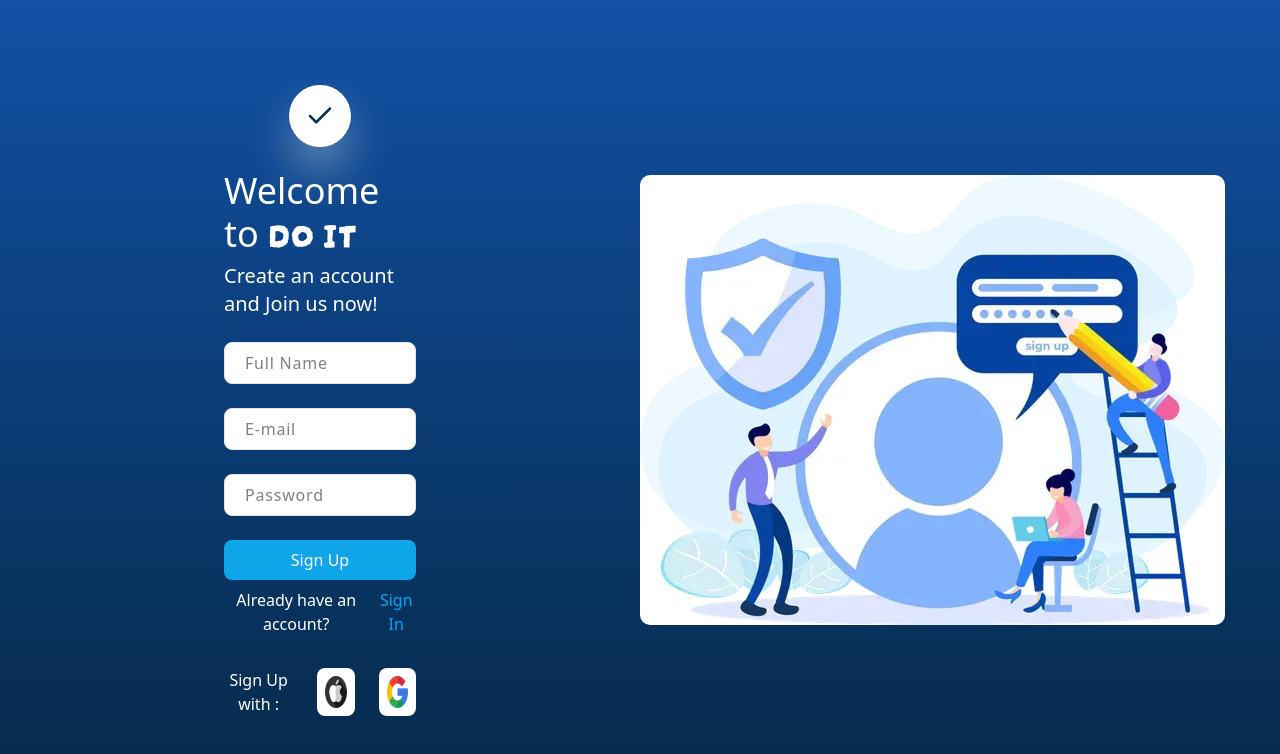
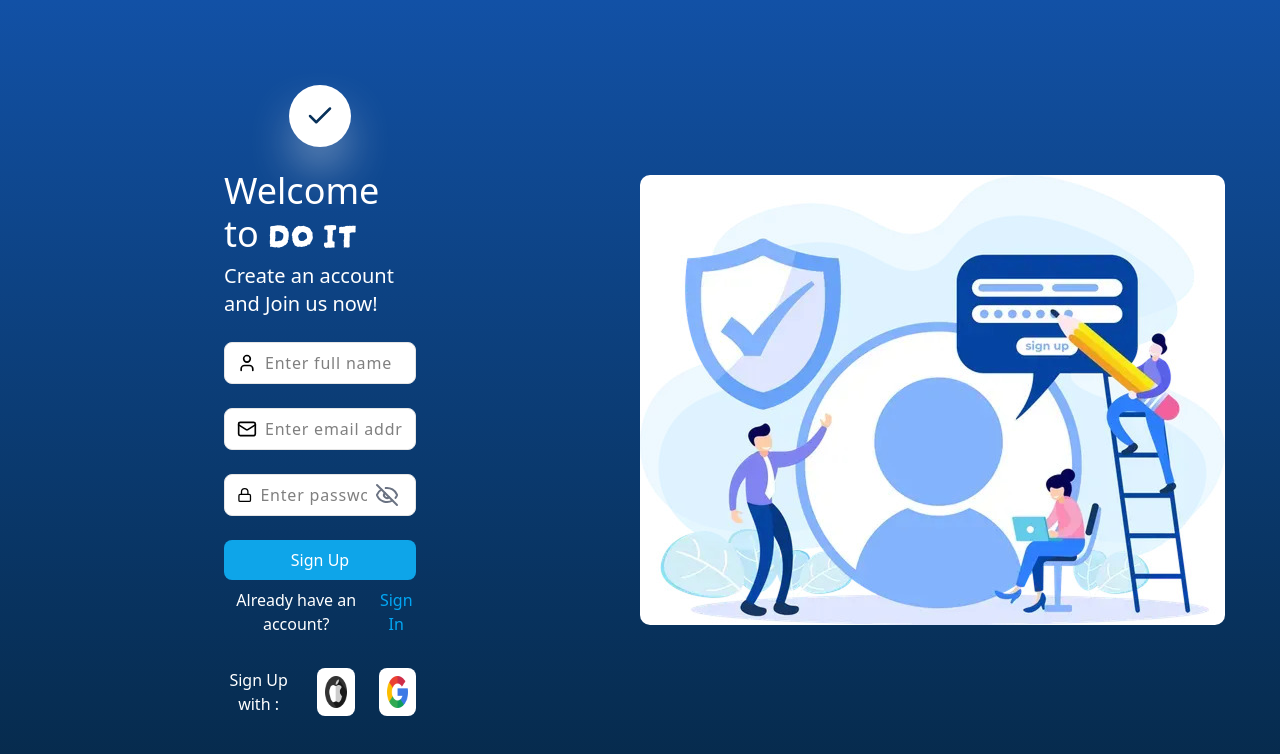
Before and after one commit to sagarpatra99/Full-Stack-Todo-App, a React (Vite) app in the folder Frontend/: page /signup in a window 1280 px wide. Shown: the top 754 px of the page. Built offline with nearby package versions, Linux system fonts and the light colour scheme.

Commit message:
used InputField Component

```diff
--- a/Frontend/src/components/common/InputField.jsx
+++ b/Frontend/src/components/common/InputField.jsx
@@ -2,39 +2,36 @@ import { Eye, EyeOff } from "lucide-react";
 import { useState } from "react";
 
 export default function InputField({
-  legend,
+  icon,
   type = "text",
-  name,
   placeholder,
   onChange,
   eyeIcon = false,
 }) {
+  const Icon = icon;
   const [showPass, setShowPass] = useState(false);
   const inputType = eyeIcon && type === "password" && showPass ? "text" : type;
-  const inputPlaceholder = showPass ? "Show password" : placeholder
+  const inputPlaceholder = showPass ? "Show password" : placeholder;
   return (
     <>
-      <fieldset className="border-2 border-gray-300 pl-4 w-full rounded-lg flex pr-4">
-        <legend className="px-2 text-[#6C25FF] font-semibold required">
-          {legend}
-        </legend>
+      <div className="flex items-center border rounded-md bg-white px-3 py-2 space-x-2">
+        <Icon className="text-black" />
         <input
           type={inputType}
-          name={name}
           placeholder={inputPlaceholder}
-          className="outline-none mb-2 w-full pl-1"
+          className="outline-none text-black tracking-wider w-full"
           onChange={onChange}
         />
         {eyeIcon && (
-          <div onClick={() => setShowPass(!showPass)}>
+          <div onClick={() => setShowPass(!showPass)} className="mr-1">
             {showPass ? (
               <Eye className="text-gray-500 cursor-pointer" />
             ) : (
-              <EyeOff className="text-gray-500 cursor-pointer ml-2" />
+              <EyeOff className="text-gray-500 cursor-pointer" />
             )}
           </div>
         )}
-      </fieldset>
+      </div>
     </>
   );
 }
--- a/Frontend/src/components/pages/Login.jsx
+++ b/Frontend/src/components/pages/Login.jsx
@@ -7,6 +7,7 @@ import { Button } from "../common/Button";
 import { useState } from "react";
 import { auth_api } from "@/api/auth.api";
 import { toast } from "react-toastify";
+import InputField from "../common/InputField";
 
 export const Login = () => {
   const [email, setEmail] = useState("");
@@ -16,17 +17,14 @@ export const Login = () => {
 
   const handleSubmit = async () => {
     try {
-      setLoading(true)
+      setLoading(true);
       const response = await auth_api.post("/login", {
         email,
         password,
       });
-      // console.log(response.data);
       toast.success(response.data.message);
-
       navigate("/home");
     } catch (error) {
-      // console.log(error.response?.data?.message);
       toast.error(error.response?.data?.message || "Something went wrong");
     } finally {
       setLoading(false);
@@ -46,25 +44,20 @@ export const Login = () => {
             Have an other productive day !
           </p>
         </div>
-        <div className="flex items-center border rounded-md bg-white px-3 py-2 space-x-2">
-          <Mail className="text-black" />
-          <input
+        <InputField
+          icon={Mail}
           type="email"
-            placeholder="E-mail"
-            className="outline-none text-black tracking-wider"
+          placeholder={"Email address"}
           onChange={(e) => setEmail(e.target.value)}
         />
-        </div>
         <div>
-          <div className="flex items-center border rounded-md bg-white px-3 py-2 space-x-2">
-            <Lock className="text-black" />
-            <input
+          <InputField
+            icon={Lock}
             type="password"
-              placeholder="Password"
-              className="outline-none text-black tracking-wider"
+            placeholder={"Password"}
+            eyeIcon
             onChange={(e) => setPassword(e.target.value)}
           />
-          </div>
           <Button
             to="/signup"
             text={"Forgot Password?"}
@@ -74,12 +67,12 @@ export const Login = () => {
         </div>
         <Button
           onClick={handleSubmit}
-          text={`${loading ? "Signing" : "Sign In"}`}
+          text={`${loading ? "Signing In" : "Sign In"}`}
         />
-        <p className="flex items-center justify-center gap-2">
-          Don’t have an account?
+        <div className="flex items-center justify-center gap-2">
+          <span>Don’t have an account?</span>
           <Button to="/signup" text={"Sign Up"} variant="ghost" />
-        </p>
+        </div>
         <div className="flex items-center gap-6">
           <p>Sign In with :</p>
           <Link to="/" className="bg-white p-2 rounded-md">
--- a/Frontend/src/components/pages/SignUp.jsx
+++ b/Frontend/src/components/pages/SignUp.jsx
@@ -7,27 +7,29 @@ import { Button } from "../common/Button";
 import { useState } from "react";
 import { auth_api } from "@/api/auth.api";
 import { toast } from "react-toastify";
+import InputField from "../common/InputField";
 
 export const SignUp = () => {
   const [fullname, setFullname] = useState("");
   const [email, setEmail] = useState("");
   const [password, setPassword] = useState("");
+  const [loading, setLoading] = useState(false);
   const navigate = useNavigate();
 
   const handleSubmit = async () => {
     try {
+      setLoading(true);
       const response = await auth_api.post("/register", {
         fullname,
         email,
         password,
       });
-      // console.log(response.data);
       toast.success(response.data.message);
-
       navigate("/login");
     } catch (error) {
-      // console.log(error.response?.data?.message);
       toast.error(error.response?.data?.message || "Something went wrong");
+    } finally {
+      setLoading(false);
     }
   };
 
@@ -43,38 +45,30 @@ export const SignUp = () => {
           </h2>
           <p className="text-xl">Create an account and Join us now!</p>
         </div>
-        <div className="flex items-center border rounded-md bg-white px-3 py-2 space-x-2">
-          <User className="text-black" />
-          <input
+        <InputField
+          icon={User}
           type="text"
-            placeholder="Full Name"
-            className="outline-none text-black tracking-wider"
+          placeholder={"Enter full name"}
           onChange={(e) => setFullname(e.target.value)}
         />
-        </div>
-        <div className="flex items-center border rounded-md bg-white px-3 py-2 space-x-2">
-          <Mail className="text-black" />
-          <input
+        <InputField
+          icon={Mail}
           type="email"
-            placeholder="E-mail"
-            className="outline-none text-black tracking-wider"
+          placeholder={"Enter email address"}
           onChange={(e) => setEmail(e.target.value)}
         />
-        </div>
-        <div className="flex items-center border rounded-md bg-white px-3 py-2 space-x-2">
-          <Lock className="text-black" />
-          <input
+        <InputField
+          icon={Lock}
           type="password"
-            placeholder="Password"
-            className="outline-none text-black tracking-wider"
+          placeholder={"Enter password"}
+          eyeIcon
           onChange={(e) => setPassword(e.target.value)}
         />
-        </div>
-        <Button onClick={handleSubmit} text={"Sign Up"} />
-        <p className="flex items-center justify-center gap-2">
+        <Button onClick={handleSubmit} text={`${loading ? "Signing Up" : "Sign Up"}`} />
+        <div className="flex items-center justify-center gap-2">
           Already have an account?
           <Button to="/login" text={"Sign In"} variant="ghost" />
-        </p>
+        </div>
         <div className="flex items-center gap-6">
           <p>Sign Up with :</p>
           <Link to="/" className="bg-white p-2 rounded-md">
--- a/Frontend/src/index.css
+++ b/Frontend/src/index.css
@@ -26,6 +26,7 @@
   src: url("./assets/fonts/DarumadropOne-Regular.ttf") format("truetype");
   font-weight: normal;
   font-style: normal;
+  font-display: swap;
 }
 
 .headingFont {
```
Lines whose indentation alone changed are shown as unchanged.
